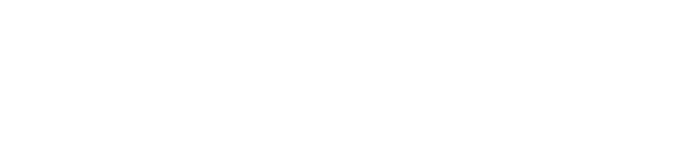
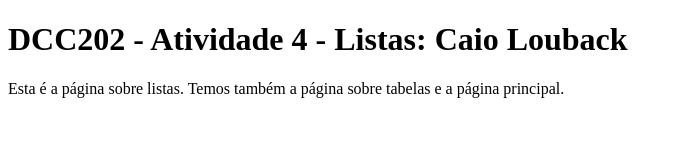
Before and after one commit to ufjf-dcc202/ufjf-dcc202-2023-3-b-atv4-CaioLouback, a website: page listas.html in a window 1280 px wide. Shown: the whole page, without its empty margins (0-683 px from the left). Drawn offline with Linux system fonts and the light colour scheme.

Commit message:
Acrescentei o MAIN, título e parágrafo

```diff
--- a/listas.html
+++ b/listas.html
@@ -6,6 +6,10 @@
     <title>DCC202 - Atividade 4 - Listas: Caio Louback</title>
 </head>
 <body>
+    <main>
+        <h1>DCC202 - Atividade 4 - Listas: Caio Louback</h1>
+        <p>Esta é a página sobre listas. Temos também a página sobre tabelas e a página principal.</p>
+    </main>
 
 </body>
 </html>
```
